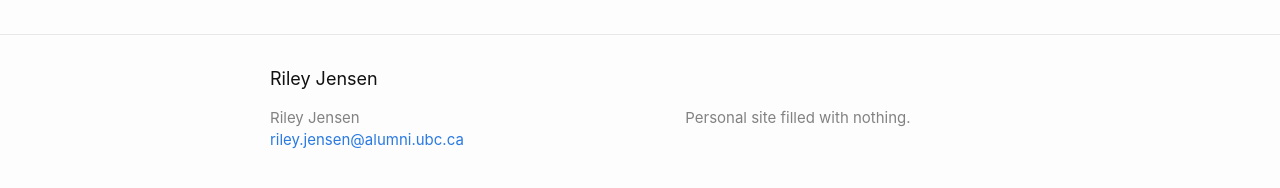
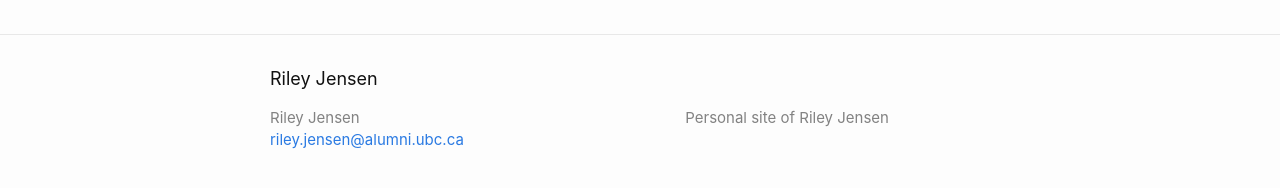
Before and after one commit to jenseri/jenseri.github.io, a Jekyll site: the page built from index.md, in a window 1280 px wide. Shown: the part 127-315 px from the top of the page. Built offline with Jekyll 4.4.1, drawn with Linux system fonts in a browser that asks for light colours.

Commit message:
updated site description

```diff
--- a/_config.yml
+++ b/_config.yml
@@ -16,7 +16,7 @@
 title: Riley Jensen
 email: riley.jensen@alumni.ubc.ca
 description: >- # this means to ignore newlines until "baseurl:"
-  Personal site filled with nothing.
+  Personal site of Riley Jensen
 baseurl: "/" # the subpath of your site, e.g. /blog
 url: "rileyjensen.me" # the base hostname & protocol for your site, e.g. http://example.com
 #twitter_username: jekyllrb
```
